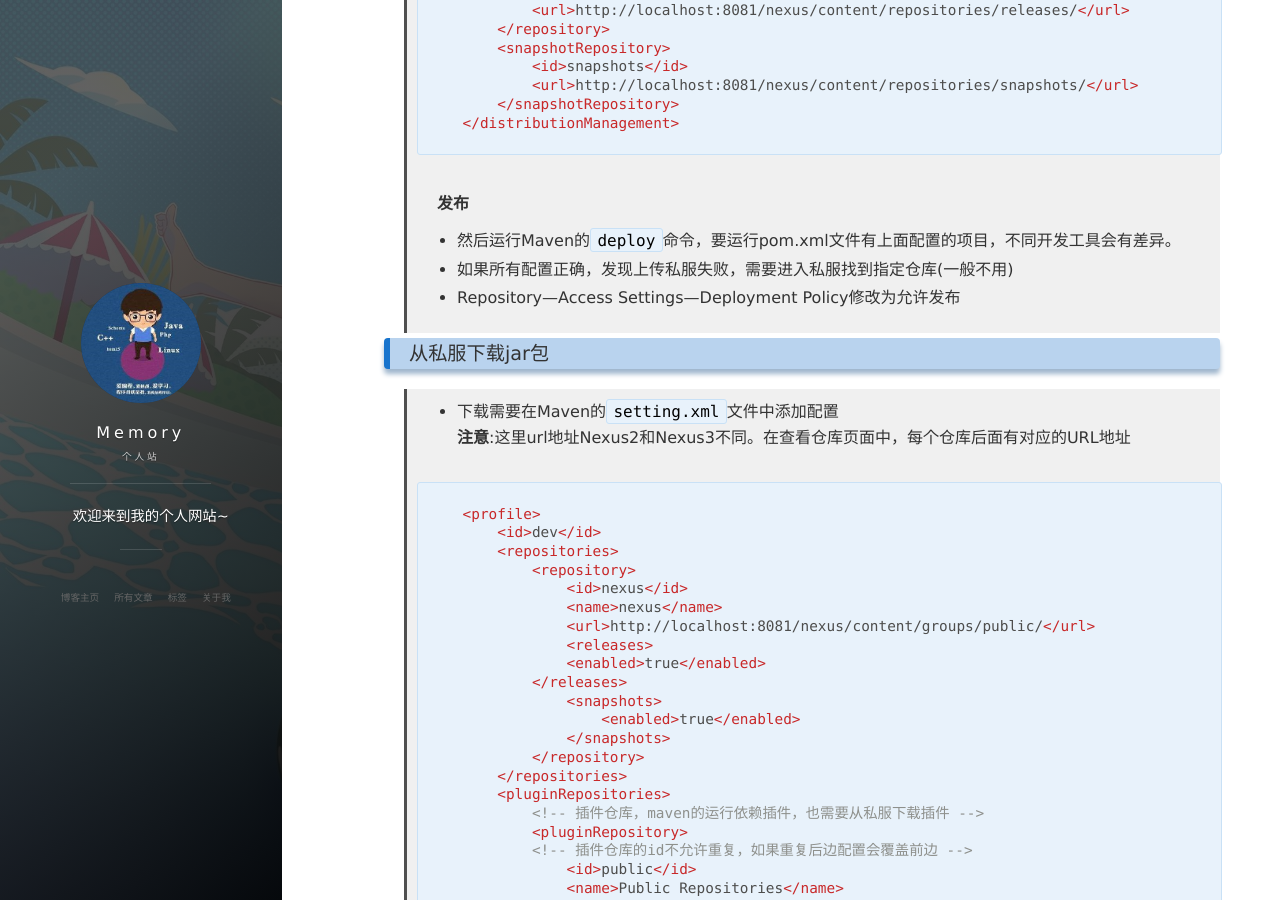
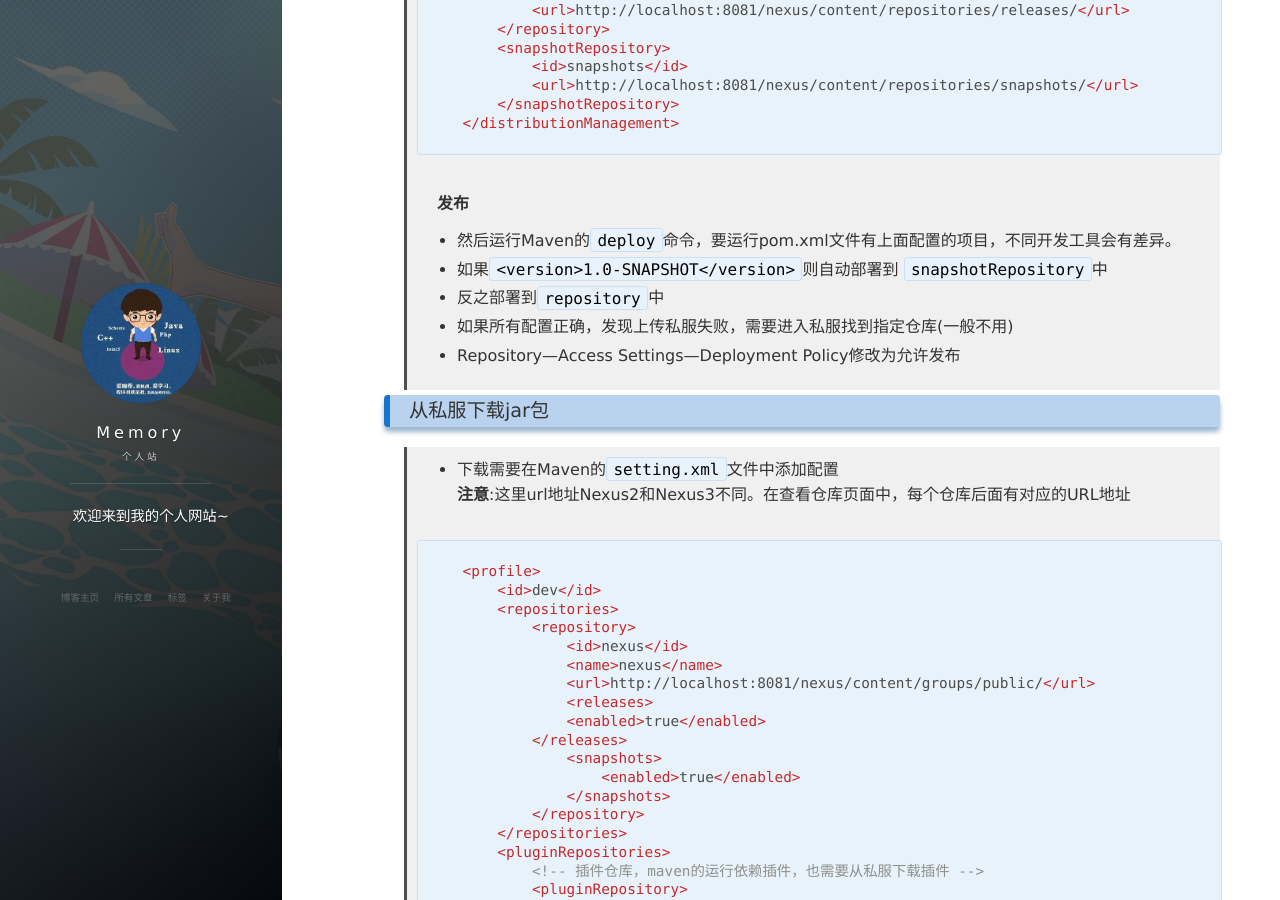
Before and after one commit to dhshenc/dhshenc.github.io, a Jekyll site: the page built from _posts/2019-09-19-私服.md, in a window 1280 px wide and 900 px high, scrolled down 3805 px. Built offline with Jekyll 4.4.1, drawn with Linux system fonts in a browser that asks for light colours; nearby versions of some CDN libraries; comment, search, counter and statistics services are not loaded.

Commit message:
修改私服

```diff
--- a/_posts/2019-09-19-私服.md
+++ b/_posts/2019-09-19-私服.md
@@ -132,6 +132,8 @@ tag: maven
 > **发布**
 
 > * 然后运行Maven的`deploy`命令，要运行pom.xml文件有上面配置的项目，不同开发工具会有差异。
+> * 如果`<version>1.0-SNAPSHOT</version>`则自动部署到 `snapshotRepository`中
+> * 反之部署到`repository`中
 > * 如果所有配置正确，发现上传私服失败，需要进入私服找到指定仓库(一般不用)
 > * Repository---Access Settings---Deployment Policy修改为允许发布
 
```
